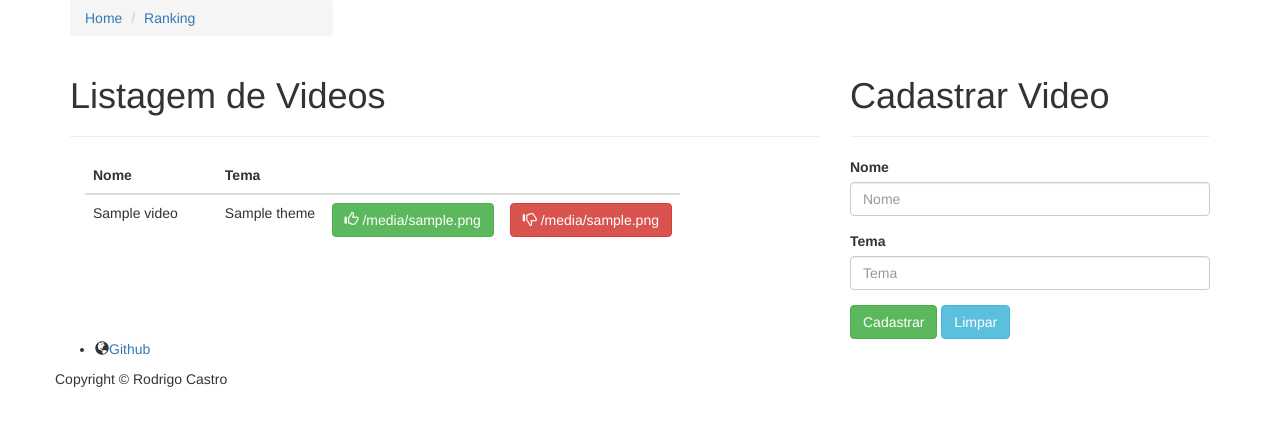
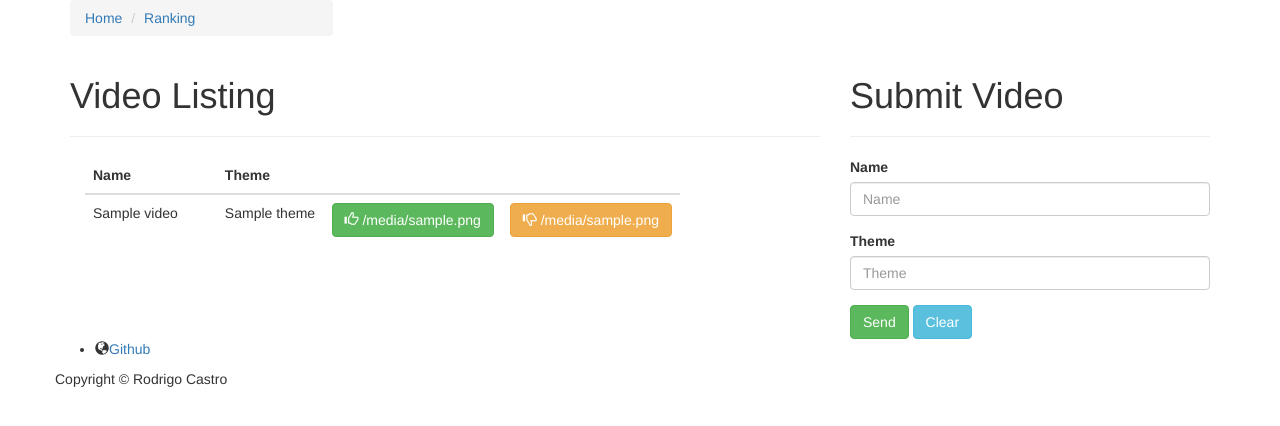
Before and after one commit to rodrigondec/deeper_system, a Python web app: template app/templates/home.jinja2 in a window 1280 px wide. Shown: the top 426 px of the page. Run offline with Jinja, Linux system fonts and the light colour scheme; the template is opened without the code that fills it: most values are stand-ins (such as "Sample title", 1, 10 or a date in 2020); some libraries are stand-ins or nearby versions.

Commit message:
ux twerks

```diff
--- a/app/templates/home.jinja2
+++ b/app/templates/home.jinja2
@@ -2,13 +2,13 @@
 
 {% block content %}
     <div class="col-md-8">
-        <h1>Listagem de Videos</h1>
+        <h1>Video Listing</h1>
         <hr>
         <div class="col-md-10">
             <table class="table">
                 <thead>
-                    <th class="col-md-4">Nome</th>
-                    <th class="col-md-3">Tema</th>
+                    <th class="col-md-4">Name</th>
+                    <th class="col-md-3">Theme</th>
                     <th class="col-md-1"></th>
                     <th class="col-md-1"></th>
                 </thead>
@@ -27,7 +27,7 @@
                     <td>
                         <form action="/down" method="get" style="display: inline">
                             <input hidden type="text" name="id" value="{{ video.id }}">
-                            <button class="btn btn-danger" type="submit">
+                            <button class="btn btn-warning" type="submit">
                                 <i class="glyphicon glyphicon-thumbs-down"></i> {{ video.thumbs_down }}
                             </button>
                         </form>
@@ -38,19 +38,19 @@
         </div>
     </div>
     <div class="col-md-4">
-        <h1>Cadastrar Video</h1>
+        <h1>Submit Video</h1>
         <hr>
         <form action="/add_video" method="get">
             <div class="form-group">
-                <label>Nome</label>
-                <input type="text" name="name" class="form-control" placeholder="Nome">
+                <label>Name</label>
+                <input type="text" name="name" class="form-control" placeholder="Name">
             </div>
             <div class="form-group">
-                <label>Tema</label>
-                <input type="text" name="theme" class="form-control" placeholder="Tema">
+                <label>Theme</label>
+                <input type="text" name="theme" class="form-control" placeholder="Theme">
             </div>
-            <input class="btn btn-success" type="submit" value="Cadastrar">
-            <input class="btn btn-info" type="reset" value="Limpar">
+            <input class="btn btn-success" type="submit" value="Send">
+            <input class="btn btn-info" type="reset" value="Clear">
         </form>
     </div>
 
```
Also changed, not shown: app/templates/ranking.jinja2 (+2 -7 lines), app/tests.py (+6 -6 lines).
